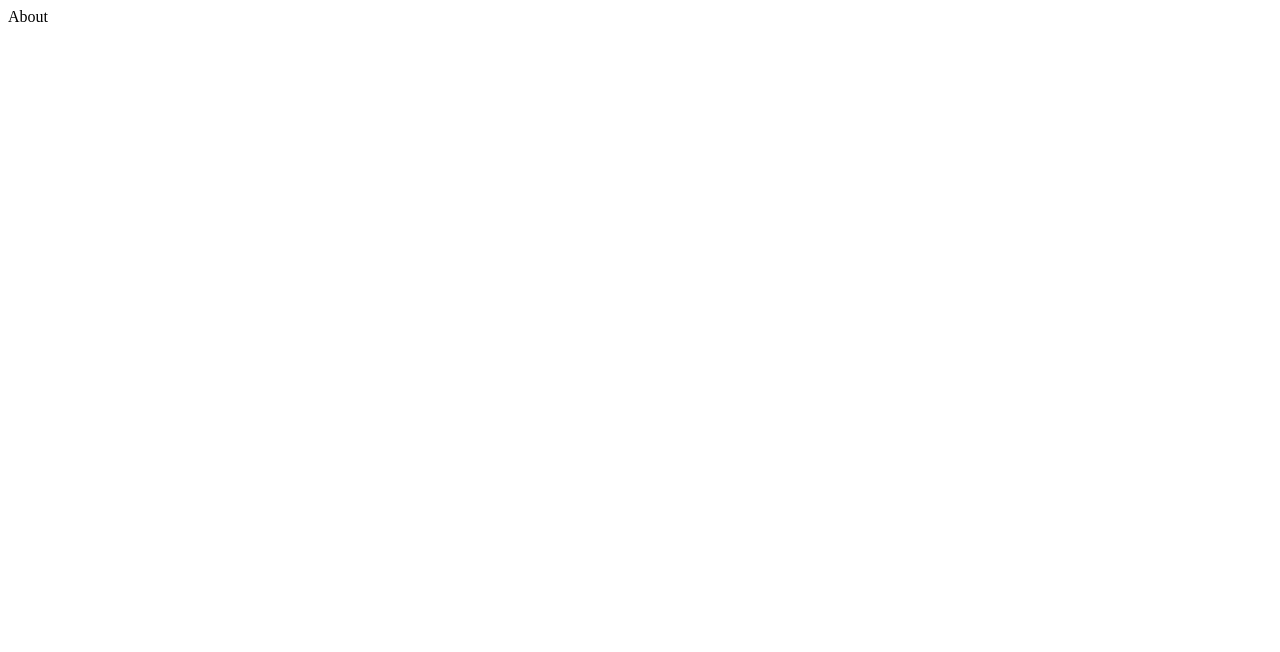
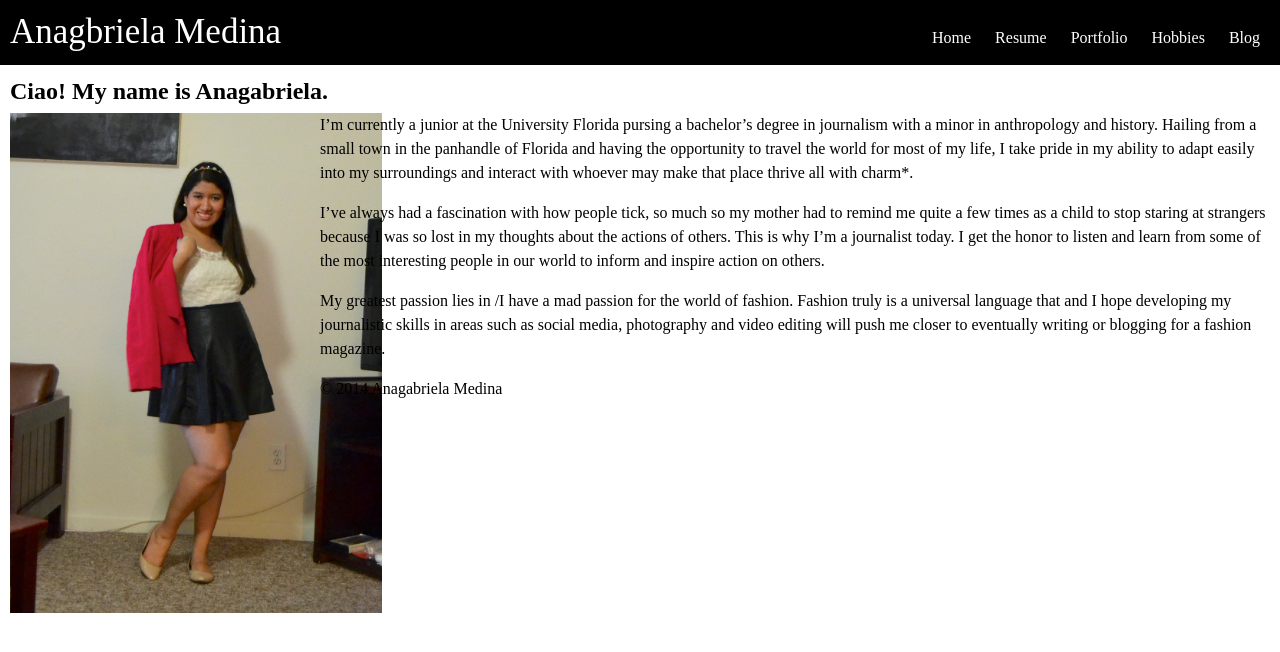
Before and after one commit to agmedina02/agmedina02.github.io, a plain HTML site: page resume.html in a window 1280 px wide. Drawn offline with Linux system fonts and the light colour scheme.

Commit message:
final changes

```diff
--- a/CSS/base.css
+++ b/CSS/base.css
@@ -1,25 +1,85 @@
 * {
     box-sizing: border-box;
+    margin: 0;
+    padding: 0;
 }
 
-h1 {
-    color:#ff4a00;
-    font-size: 40px;
-}
-h2{
-    font-size: 22px;
-    color:#0021a5;
+body {
+    font-size: 16px;
+    line-height: 24px;
 }
 
+
 p {
-    font-family: arial, helvetica, sans-serif;
-    font-size: 16px;
-    line-height: 22px;
+    margin-bottom: 16px;
+
 }
 
-img {
-    border: 5p solid #cccccc;
-    margin: 0 5% 0 5%;
-    padding: 1%;
-    width: 90%;
+header {
+    padding-top: 10px;
+    background-color: #000000;
+    height: 65px;
+    color: #ffffff;
+
 }
+
+header h1 {
+    float:left;
+    font-size: 35px;
+    font-weight: 500;
+    padding: 10px;
+}
+
+header nav {
+    margin-top: 16px;
+    float:right;
+
+}
+
+header a {
+    color: #ffffff;
+    margin-right: 20px;
+    text-decoration: none;
+}
+
+header a:link {}
+header a:visited {}
+header a:hover {
+    color: #d514ab;
+}
+
+header a:active {
+    text-decoration: underline;
+}
+
+header a: focus{}
+
+}
+
+header h2 {
+    float:right;
+    font-size: 35px;
+    font-weight: 500;
+    padding: 10px;
+}
+
+
+article {
+    clear: both;
+    padding: 0 10px 0 10px
+}
+
+article h1 {
+    font-size: 24px;
+    line-height: 44px;
+    margin-top: 4px;
+
+}
+
+figure {
+    float:left;
+    width: 310px}
+}
+
+footer {padding: 0 10px 0 10px
+}
--- a/blog.html
+++ b/blog.html
@@ -0,0 +1,57 @@
+<!DOCTYPE html>
+
+<html>
+    <head>
+        <title>Anagabriela </title>
+        <meta http-equiv="content-type" content="text/html;charset=UTF-8"/>
+        <link rel="stylesheet" href="css/base.css" />
+
+
+    </head>
+    <body>
+        <header>
+            <h1>
+                <a href="index.html">Anagbriela Medina</a>
+            </h1>
+            <nav>
+            <a href="index.html">Home</a>
+            <a href="resume.html">Resume</a>
+            <a href="portfolio.html">Portfolio</a>
+            <a href="hobbies.html">Hobbies</a>
+            <a href="blog.html">Blog</a>
+            </nav>
+        </header>
+        <article>
+        <h1>Ciao! My name is Anagabriela. </h1>
+
+            <figure>
+<img src="homepic.jpg" width="">
+
+<figcaption>The caption for the photo goes here.</figcaption>
+
+</figure>
+
+
+            <p>I’m currently a junior at the University Florida pursing a bachelor’s degree in journalism with a minor in anthropology and history. Hailing from a small town in the panhandle of Florida and having the opportunity to travel the world for most of my life, I take pride in my ability to adapt easily into my surroundings and interact with whoever may make that place thrive all with charm*.</p>
+
+            <p>
+            I’ve always had a fascination with how people tick, so much so my mother had to remind me quite a few times as a child to stop staring at strangers because I was so lost in my thoughts about the actions of others. This is why I’m a journalist today. I get the honor to listen and learn from some of the most interesting people in our world to inform and inspire action on others.
+            </p>
+
+            <p>
+            My greatest passion lies in /I have a mad passion for the world of fashion. Fashion truly is a universal language that and I hope developing my journalistic skills in areas such as social media, photography and video editing will push me closer to eventually writing or blogging for a fashion magazine.
+            </p>
+        </article>
+
+
+
+            <footer>
+            <p>&copy; 2014 Anagabriela Medina</p>
+            </footer>
+
+        </div>
+
+
+    </body>
+
+</html>
--- a/resume.html
+++ b/resume.html
@@ -1 +1,55 @@
-About
+<!DOCTYPE html>
+
+<html>
+    <head>
+        <title>Anagabriela </title>
+        <meta http-equiv="content-type" content="text/html;charset=UTF-8"/>
+        <link rel="stylesheet" href="css/base.css" />
+
+
+    </head>
+    <body>
+        <header>
+            <h1>
+                <a href="index.html">Anagbriela Medina</a>
+            </h1>
+            <nav>
+            <a href="index.html">Home</a>
+            <a href="resume.html">Resume</a>
+            <a href="portfolio.html">Portfolio</a>
+            <a href="hobbies.html">Hobbies</a>
+            <a href="blog.html">Blog</a>
+            </nav>
+        </header>
+        <article>
+        <h1>Ciao! My name is Anagabriela. </h1>
+
+            <figure>
+<img src="homepic.jpg" alt="Anagabriela Medina" height="500">
+
+</figure>
+
+
+            <p>I’m currently a junior at the University Florida pursing a bachelor’s degree in journalism with a minor in anthropology and history. Hailing from a small town in the panhandle of Florida and having the opportunity to travel the world for most of my life, I take pride in my ability to adapt easily into my surroundings and interact with whoever may make that place thrive all with charm*.</p>
+
+            <p>
+            I’ve always had a fascination with how people tick, so much so my mother had to remind me quite a few times as a child to stop staring at strangers because I was so lost in my thoughts about the actions of others. This is why I’m a journalist today. I get the honor to listen and learn from some of the most interesting people in our world to inform and inspire action on others.
+            </p>
+
+            <p>
+            My greatest passion lies in /I have a mad passion for the world of fashion. Fashion truly is a universal language that and I hope developing my journalistic skills in areas such as social media, photography and video editing will push me closer to eventually writing or blogging for a fashion magazine.
+            </p>
+        </article>
+
+
+
+            <footer>
+            <p>&copy; 2014 Anagabriela Medina</p>
+            </footer>
+
+        </div>
+
+
+    </body>
+
+</html>
```
Also changed, not shown: hobbies.html (+57 -0 lines), index.html (+12 -47 lines), portfolio.html (+57 -0 lines), homepic.jpg (added), img /homepic.jpg (added), img /mb1.jpg (added).
